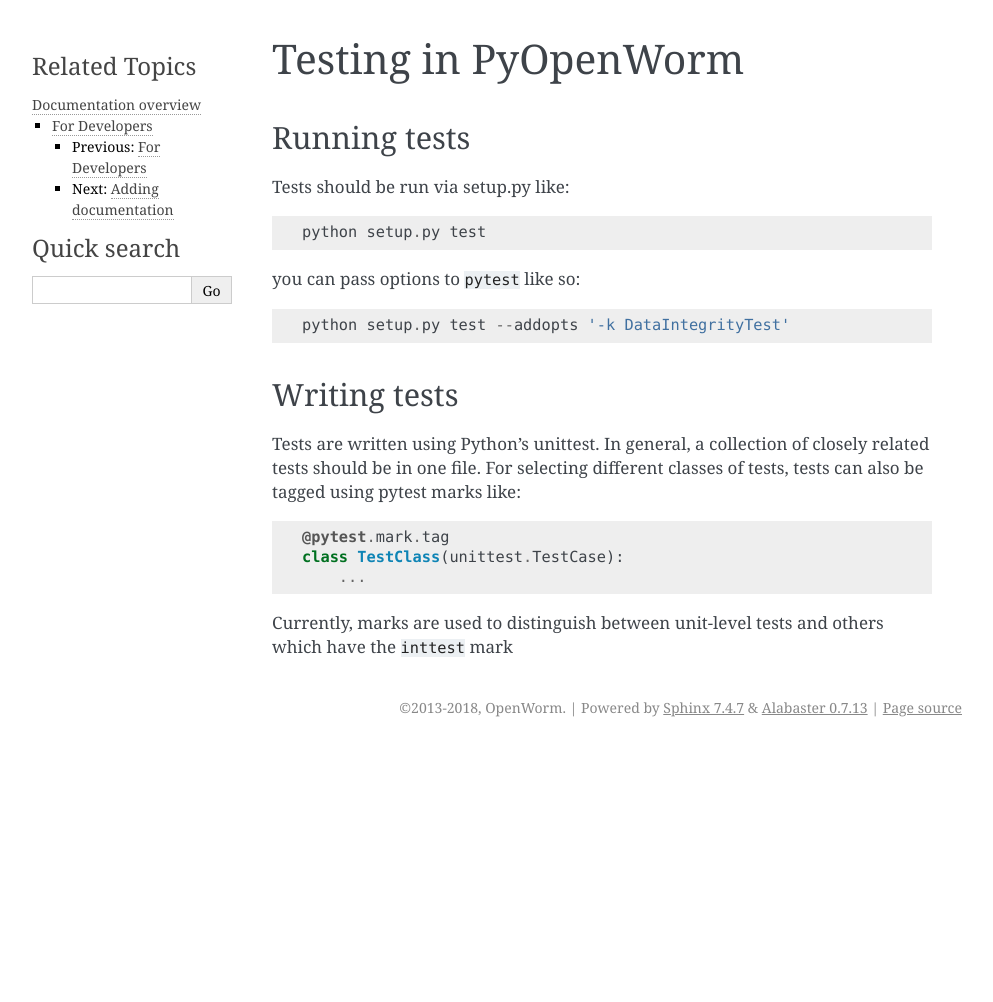
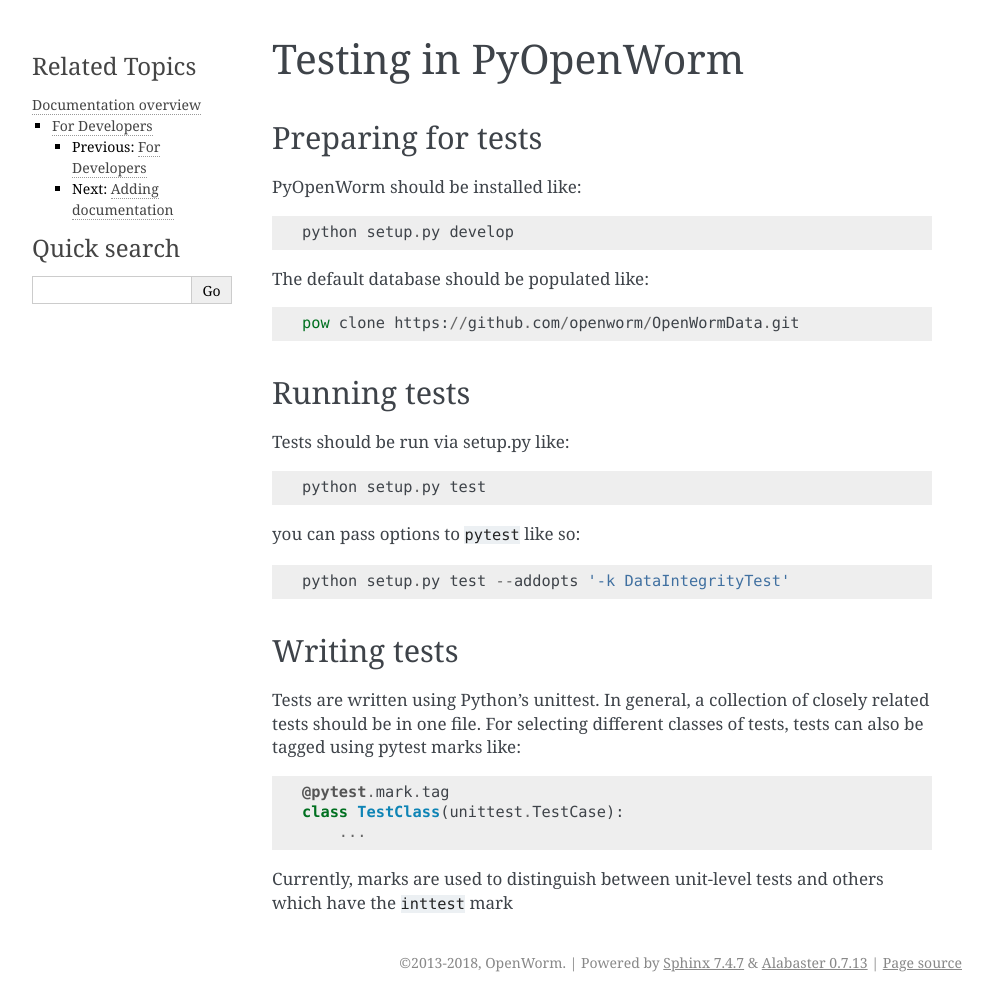
Before and after one commit to openworm/owmeta, a Sphinx documentation site: the page built from docs/test.rst, in a window 1280 px wide. Shown: the whole page, without its empty margins (148-1141 px from the left). Built offline with Sphinx 7.4.7, drawn with Linux system fonts in a browser that asks for light colours; before the commit the page ends 900 px from its top, so only the background shows below that.

Commit message:
Document development install and database population

```diff
--- a/docs/test.rst
+++ b/docs/test.rst
@@ -2,6 +2,17 @@
 
 Testing in PyOpenWorm
 =====================
+
+Preparing for tests
+-------------------
+
+PyOpenWorm should be installed like::
+
+    python setup.py develop
+
+The default database should be populated like::
+
+    pow clone https://github.com/openworm/OpenWormData.git
 
 Running tests
 -------------
```
